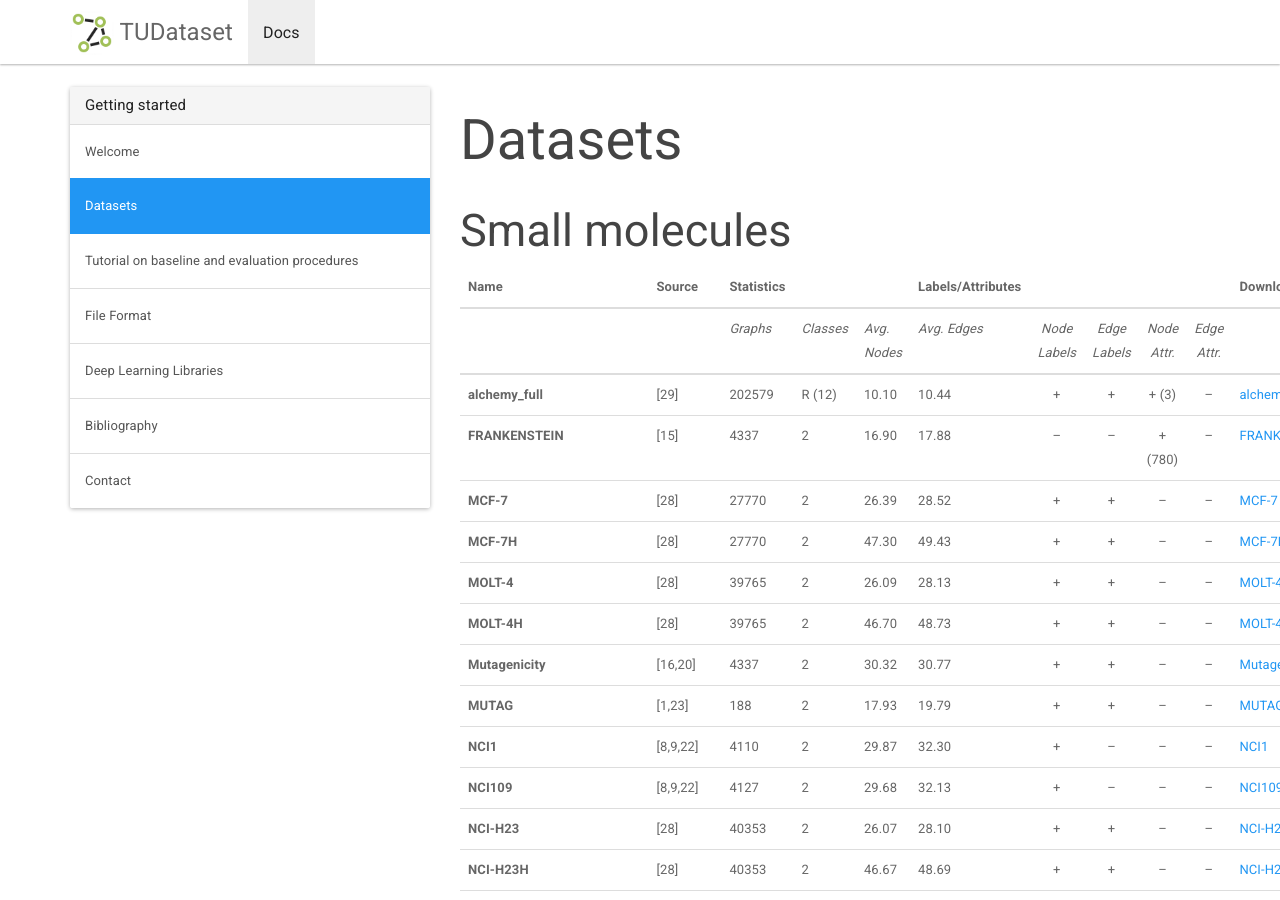
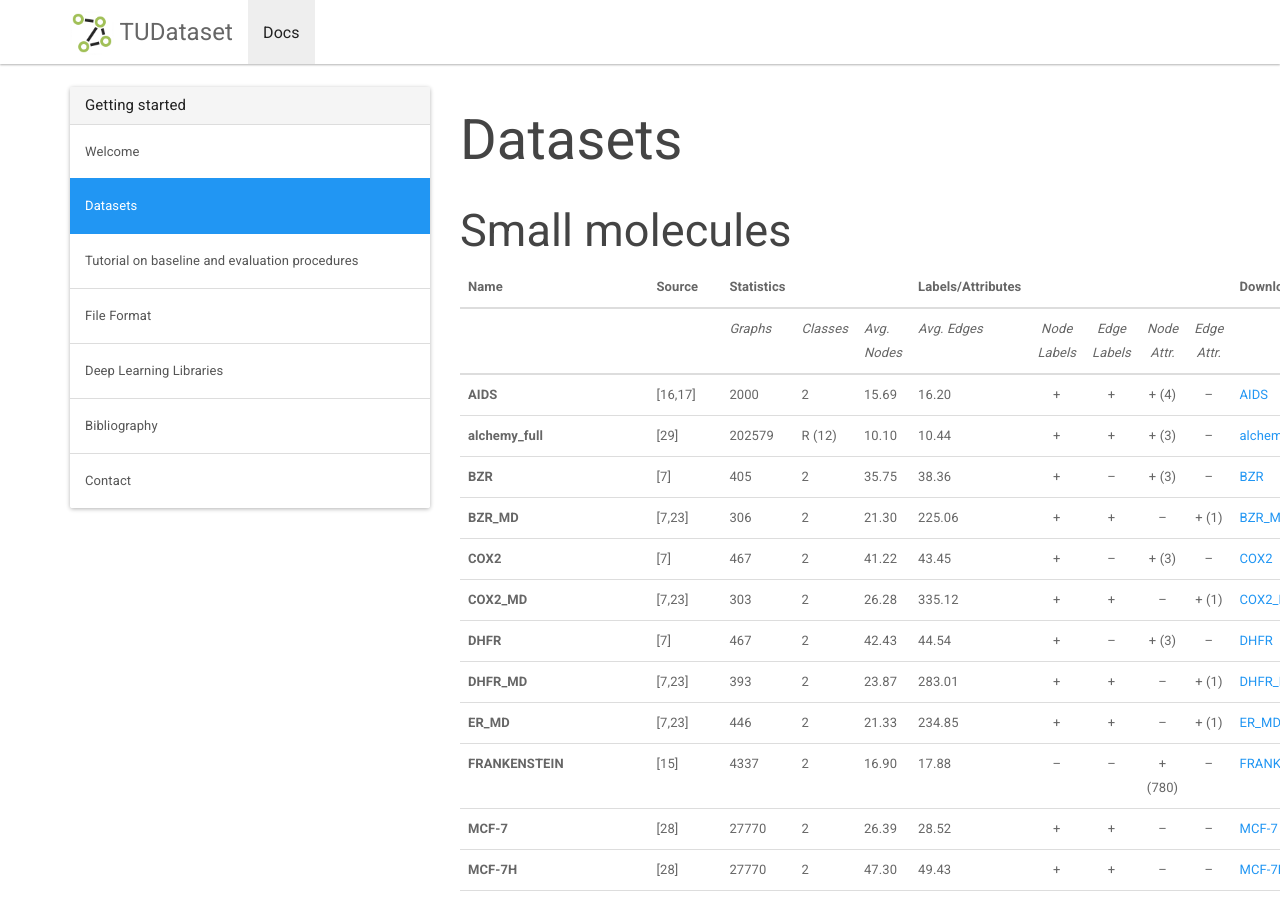
Before and after one commit to chrsmrrs/datasets, a Jekyll site: the page built from _docs/datasets.md, in a window 1280 px wide and 900 px high. Built offline with Jekyll 4.4.1, drawn with Linux system fonts in a browser that asks for light colours; some of the changed text lies outside the part shown.

Commit message:
moved some datasets to the small molecules section

```diff
--- a/_docs/datasets.md
+++ b/_docs/datasets.md
@@ -9,7 +9,15 @@ permalink: /docs/datasets/
 | --- |--- | --- |---|---| ---|  :---:|   :---:|   :---:|  :---:|  ---|
 |         |          |*Graphs*|*Classes*|*Avg. Nodes*|*Avg. Edges*|*Node Labels*|*Edge Labels*|*Node Attr.*|*Edge Attr.*|
 | --- |--- | --- |---|---| ---|  :---:| :---:| :---: | :---: | --- |
+|**AIDS**|[16,17]| 2000 |2|15.69|16.20|+|+|+ (4)|--|[AIDS](https://www.chrsmrrs.com/graphkerneldatasets/AIDS.zip)|
 |**alchemy_full**|[29]| 202579 | R (12)|10.10|10.44|+|+|+ (3)|--|[alchemy_full](https://www.chrsmrrs.com/graphkerneldatasets/alchemy_full.zip)|
+|**BZR**|[7]| 405 |2|35.75|38.36|+|--|+ (3)|--|[BZR](https://www.chrsmrrs.com/graphkerneldatasets/BZR.zip)|
+|**BZR_MD**|[7,23]| 306 |2|21.30|225.06|+|+|--|+ (1)|[BZR_MD](https://www.chrsmrrs.com/graphkerneldatasets/BZR_MD.zip)|
+|**COX2**|[7]| 467 |2|41.22 |43.45|+|--|+ (3)|--|[COX2](https://www.chrsmrrs.com/graphkerneldatasets/COX2.zip)|
+|**COX2_MD**|[7,23]| 303 |2|26.28|335.12|+|+|--|+ (1)|[COX2_MD](https://www.chrsmrrs.com/graphkerneldatasets/COX2_MD.zip)|
+|**DHFR**|[7]| 467 |2|42.43|44.54|+|--|+ (3)|--|[DHFR](https://www.chrsmrrs.com/graphkerneldatasets/DHFR.zip)|
+|**DHFR_MD**|[7,23]| 393 |2|23.87| 283.01|+|+|--|+ (1)|[DHFR_MD](https://www.chrsmrrs.com/graphkerneldatasets/DHFR_MD.zip)|
+|**ER_MD**|[7,23]| 446 |2| 21.33| 234.85 | +|+|--|+ (1)|[ER_MD](https://www.chrsmrrs.com/graphkerneldatasets/ER_MD.zip)|
 |**FRANKENSTEIN**|[15]| 4337 | 2 |16.90| 17.88 |--|--|+ (780) |--|[FRANKENSTEIN](https://www.chrsmrrs.com/graphkerneldatasets/FRANKENSTEIN.zip)|
 |**MCF-7**|[28]| 27770 |2|26.39| 28.52 |+|+|--|--|[MCF-7](https://www.chrsmrrs.com/graphkerneldatasets/MCF-7.zip)|
 |**MCF-7H**|[28]| 27770 |2|47.30| 49.43 |+|+|--|--|[MCF-7H](https://www.chrsmrrs.com/graphkerneldatasets/MCF-7H.zip)|
```
Also changed, not shown: other parts of _docs/datasets.md (+0 -8 lines).
